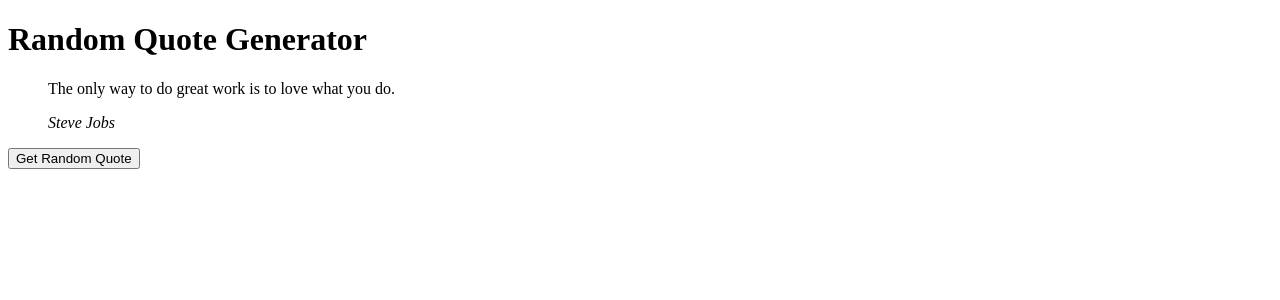
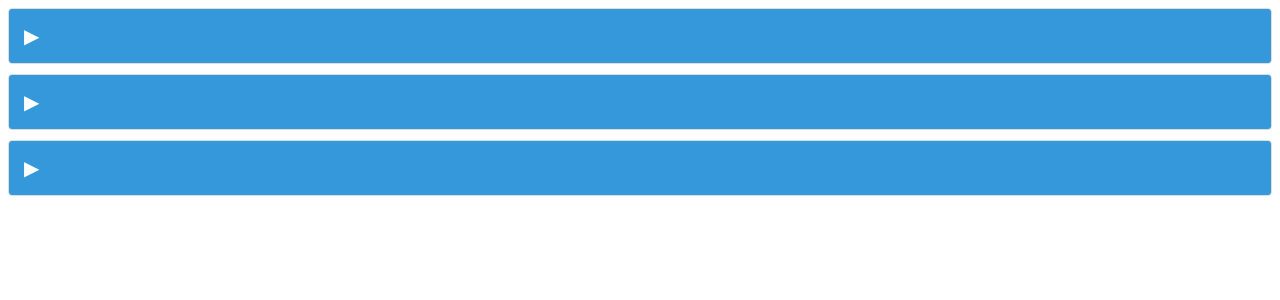
Before and after one commit to JustAbusiness/Crazy-View, a Vue app: page / in a window 1280 px wide. Shown: the top 300 px of the page. Built offline with nearby package versions, Linux system fonts and the light colour scheme.

Commit message:
finish accordian

```diff
--- a/src/App.vue
+++ b/src/App.vue
@@ -1,4 +1,5 @@
 <script setup>
+import Accordian from './components/Accordian.vue';
 import RandomQuoteGenerator from './components/RandomQuoteGenerator.vue';
 import TodoList from './components/TodoList.vue';
 
@@ -7,7 +8,9 @@
 
 <template>
   <!-- <TodoList /> -->
-  <RandomQuoteGenerator />
+  <!-- <RandomQuoteGenerator /> -->
+  <Accordian />
+
 </template>
 
 <style scoped>
--- /dev/null
+++ b/src/components/Accordian.vue
@@ -0,0 +1,84 @@
+<template>
+  <div class="accordion-container">
+    <div v-for="(item, index) in items" :key="index" class="accordion">
+      <div class="accordion-header" @click="toggleAccordian(index)">
+        <span class="arrow-icon">{{ item.open ? "▼" : "▶" }}</span>
+      </div>
+      <div class="accordion-content" v-show="item.open">
+        {{ item.content }}
+      </div>
+    </div>
+  </div>
+</template>
+
+<script setup>
+import { ref } from "vue";
+
+const items = ref([
+  {
+    title: "What is HTML?",
+    content:
+      "The HyperText Markup Language or HTML is the standard markup language for documents designed to be displayed in a web browser. It defines the content and structure of web content. It is often assisted by technologies such as Cascading Style Sheets and scripting languages such as JavaScript.",
+    open: false,
+  },
+  {
+    title: "What is CSS?",
+    content:
+      "Cascading Style Sheets is a style sheet language used for specifying the presentation and styling of a document written in a markup language such as HTML or XML. CSS is a cornerstone technology of the World Wide Web, alongside HTML and JavaScript.",
+    open: false,
+  },
+  {
+    title: "What is JS?",
+    content:
+      "JavaScript, often abbreviated as JS, is a programming language and core technology of the World Wide Web, alongside HTML and CSS. As of 2023, 98.7% of websites use JavaScript on the client side for webpage behavior, often incorporating third-party libraries.",
+    open: false,
+  },
+]);
+
+const toggleAccordian = (index) => {
+  items.value = items.value.map((item, i) => ({
+    ...item,
+    open: i === index ? !item.open : false,
+  }));
+};
+</script>
+
+<style scoped>
+accordion-container {
+  max-width: 600px;
+  margin: 50px auto;
+}
+
+.accordion {
+  border: 1px solid #ddd;
+  border-radius: 4px;
+  overflow: hidden;
+  margin-bottom: 10px;
+}
+
+.accordion-header {
+  background-color: #3498db;
+  color: #fff;
+  padding: 15px;
+  cursor: pointer;
+  display: flex;
+  justify-content: space-between;
+  align-items: center;
+}
+
+.arrow-icon {
+  font-size: 20px;
+}
+
+.accordion-content {
+  padding: 15px;
+  display: none;
+  border-top: 1px solid #ddd;
+  background-color: #f9f9f9;
+  color: #333;
+}
+
+.accordion-content[style] {
+  display: block;
+}
+</style>
```
